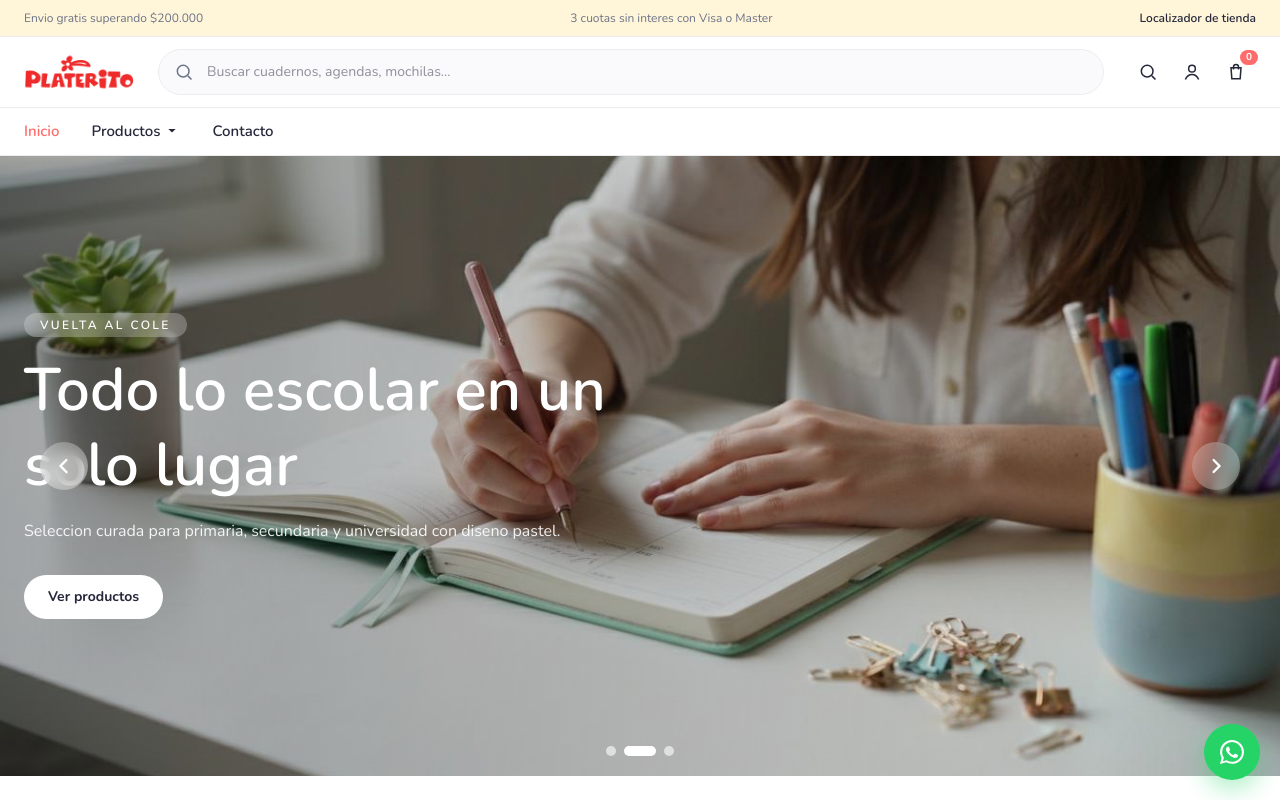
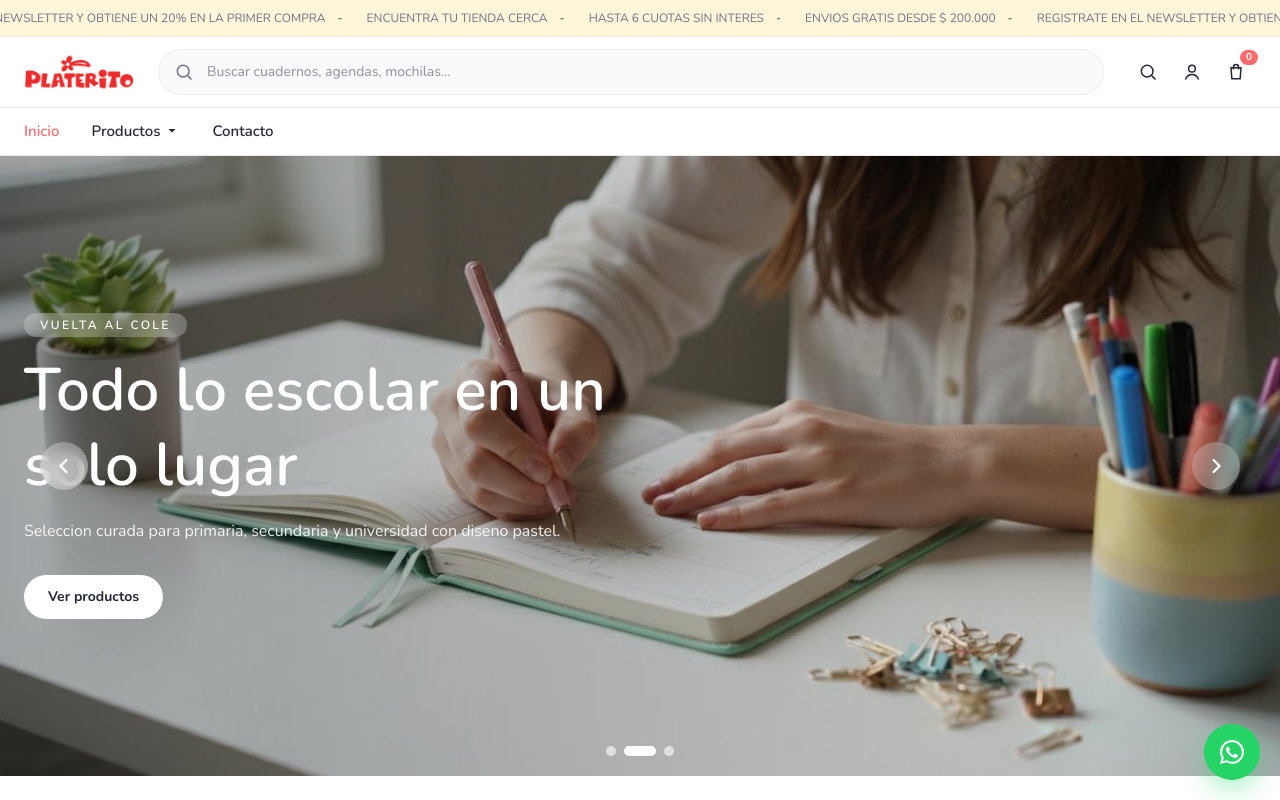
Before and after one commit to luccianorovegno-spec/plateritos, a Next.js app: page / in a window 1280 px wide. Shown: the top 800 px of the page. Built offline with nearby package versions, Linux system fonts and the light colour scheme.

Commit message:
feat(header): add full-width rotating top promo banner

```diff
--- a/src/components/site-header.tsx
+++ b/src/components/site-header.tsx
@@ -45,6 +45,13 @@ const quickLinks = [
   { href: "/", label: "Inicio" },
   { href: "/productos", label: "Productos" },
   { href: "/contacto", label: "Contacto" },
+];
+
+const topBannerItems = [
+  "ENVIOS GRATIS DESDE $ 200.000",
+  "REGISTRATE EN EL NEWSLETTER Y OBTIENE UN 20% EN LA PRIMER COMPRA",
+  "ENCUENTRA TU TIENDA CERCA",
+  "HASTA 6 CUOTAS SIN INTERES",
 ];
 
 export function SiteHeader({ categories: _categories = [], cartCount = 0 }: SiteHeaderProps) {
@@ -124,15 +131,15 @@ export function SiteHeader({ categories: _categories = [], cartCount = 0 }: Site
       data-has-dynamic-categories={hasDynamicCategories}
     >
       <div className="border-b border-[var(--line)] bg-[#fff5d9]">
-        <div className="content-max-width flex min-h-9 items-center justify-between gap-3 py-1 text-xs text-[var(--ink-soft)]">
-          <p>Envio gratis superando $200.000</p>
-          <p className="hidden sm:block">3 cuotas sin interes con Visa o Master</p>
-          <Link
-            href="/localizador-de-tienda"
-            className="hidden font-semibold text-[var(--foreground)] underline-offset-2 hover:underline lg:block"
-          >
-            Localizador de tienda
-          </Link>
+        <div className="w-full overflow-hidden py-1">
+          <div className="flex min-h-7 w-max animate-[top-banner-marquee_20s_linear_infinite] items-center gap-3 px-4 text-xs whitespace-nowrap text-[var(--ink-soft)] md:px-6">
+            {[...topBannerItems, ...topBannerItems].map((item, idx) => (
+              <span key={`${item}-${idx}`} className="inline-flex items-center">
+                <span>{item}</span>
+                <span className="mx-3 text-[var(--foreground)]">-</span>
+              </span>
+            ))}
+          </div>
         </div>
       </div>
 
@@ -361,6 +368,16 @@ export function SiteHeader({ categories: _categories = [], cartCount = 0 }: Site
       ) : null}
 
       {typeof window !== "undefined" && cartOpen ? createPortal(cartDrawer, document.body) : null}
+      <style jsx>{`
+        @keyframes top-banner-marquee {
+          0% {
+            transform: translateX(0);
+          }
+          100% {
+            transform: translateX(-50%);
+          }
+        }
+      `}</style>
     </header>
   );
 }
```
